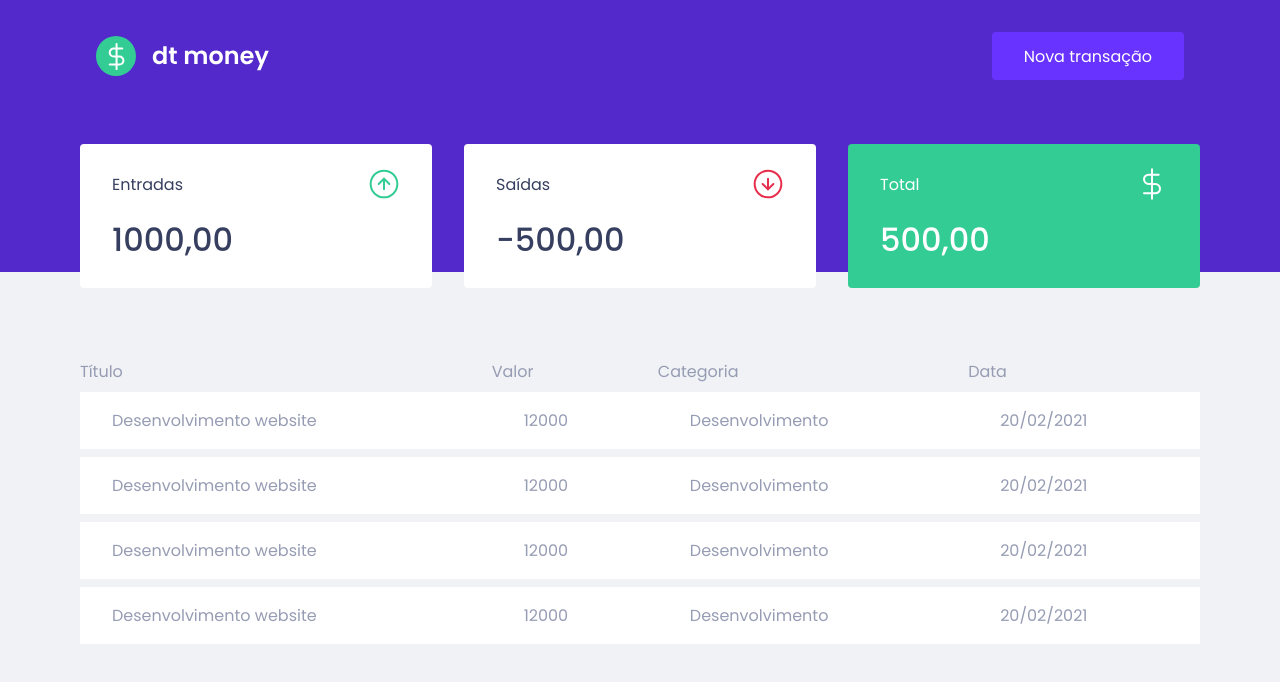
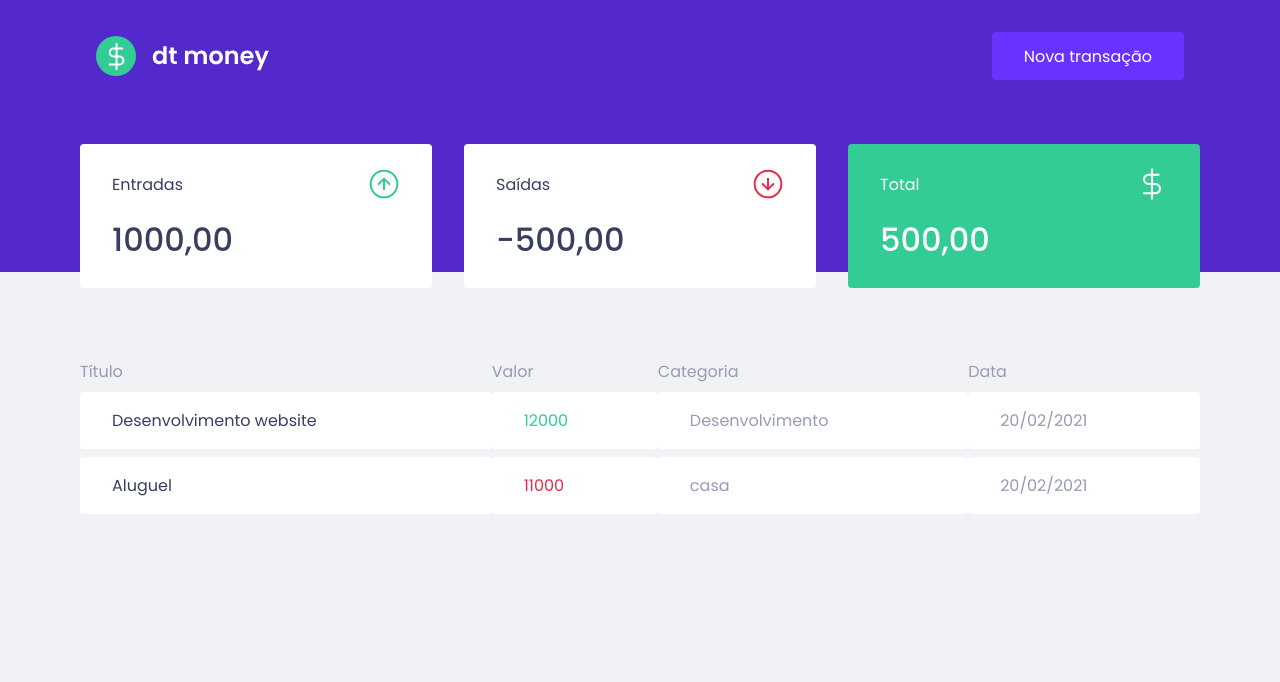
Before and after one commit to ojcarlos/dt-money, a React (Create React App) app: page / in a window 1280 px wide. Shown: the top 682 px of the page. Built offline with nearby package versions, Linux system fonts and the light colour scheme.

Commit message:
tabela principal finalizada

```diff
--- a/src/components/TransactionsTable/index.tsx
+++ b/src/components/TransactionsTable/index.tsx
@@ -13,26 +13,14 @@ export function TransactionsTable(){
             <tbody>
               <tr>
                 <td>Desenvolvimento website</td>
-                <td>12000</td>
+                <td className = "deposito" >12000</td>
                 <td>Desenvolvimento</td>
                 <td>20/02/2021</td>
               </tr>
               <tr>
-                <td>Desenvolvimento website</td>
-                <td>12000</td>
-                <td>Desenvolvimento</td>
-                <td>20/02/2021</td>
-              </tr>
-              <tr>
-                <td>Desenvolvimento website</td>
-                <td>12000</td>
-                <td>Desenvolvimento</td>
-                <td>20/02/2021</td>
-              </tr>
-              <tr>
-                <td>Desenvolvimento website</td>
-                <td>12000</td>
-                <td>Desenvolvimento</td>
+                <td>Aluguel</td>
+                <td className = "retirada" >11000</td>
+                <td>casa</td>
                 <td>20/02/2021</td>
               </tr>
             </tbody>
--- a/src/components/TransactionsTable/styles.ts
+++ b/src/components/TransactionsTable/styles.ts
@@ -22,6 +22,18 @@ export const Container = styled.header`
             border: 0;
             background: var(--shape);
             color: var(--text-body);
+            border-radius: 0.25rem;
+
+            &:first-child {
+               color: var(--text-title);
+            }
+
+            &.deposito{
+                color: var(--green);
+            }
+            &.retirada{
+                color: var(--red);
+            }
         }
     }
 `;
```
